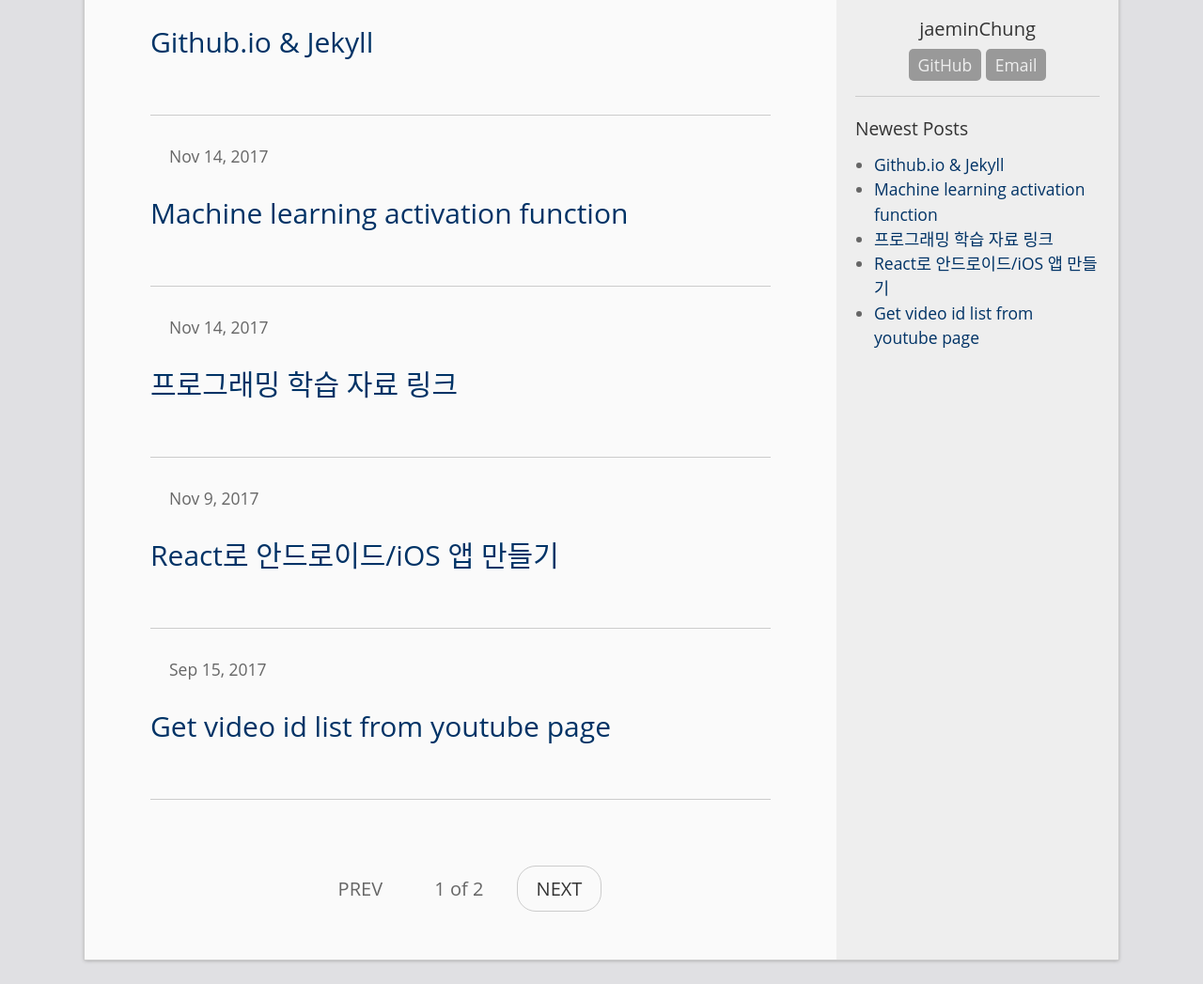
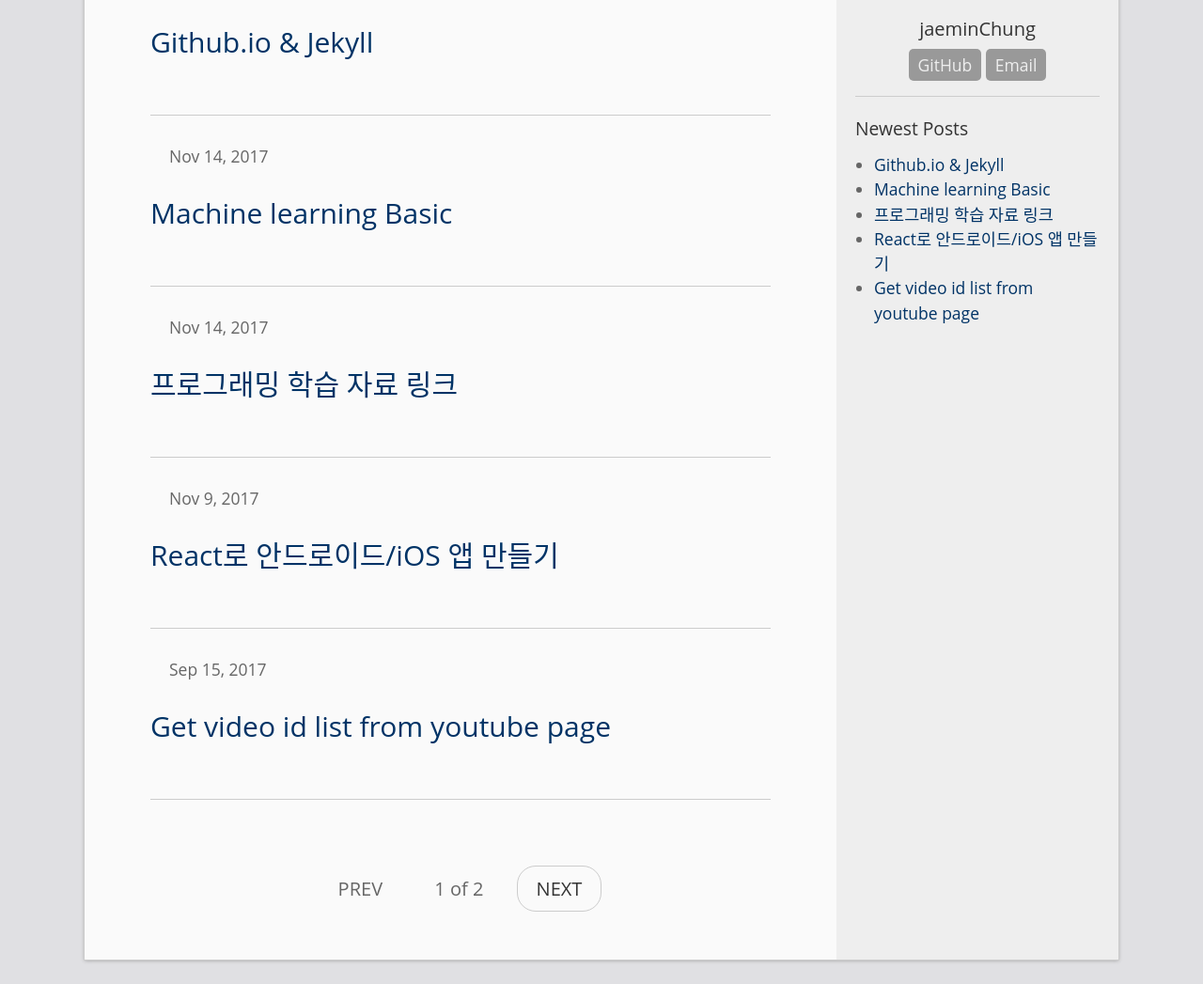
Before and after one commit to jaeminChung/jaeminChung.github.io, a Jekyll site: the page built from index.html, in a window 1280 px wide, cut to the strip 269-1316 px from the top of the page. Shown: the whole strip at 94% size. Built offline with Jekyll 4.4.1, drawn with Linux system fonts in a browser that asks for light colours; Markdown is read by kramdown in place of the engine named in the settings; the list of posts is cut into pages by our own code; part of the change alters nothing that is shown.

```diff
--- a/_posts/2017-11-14-machine-learning.markdown
+++ b/_posts/2017-11-14-machine-learning.markdown
@@ -1,6 +1,6 @@
 ---
 layout: post
-title:  "Machine learning activation function"
+title:  "Machine learning Basic"
 date:   2017-11-14 12:44:13
 categories: ML
 permalink: /archivers/machine-learning-basic
@@ -14,8 +14,13 @@ Linear Regression
 \end{align\*}
 * Cost function
 \begin{align\*}
-  cost = \frac{1}{m} \sum_{i=1}^m (H(x^{(i)}) - y^{(i)})^2
+  cost(W,b) = \frac{1}{m} \sum_{i=1}^m (H(x^{(i)}) - y^{(i)})^2
 \end{align\*}
+*Minimize cost
+\begin{align\*}
+  minimize_{W,b} cost(W,b)
+\end{align\*}
+
 
 Activation Function
 
```
